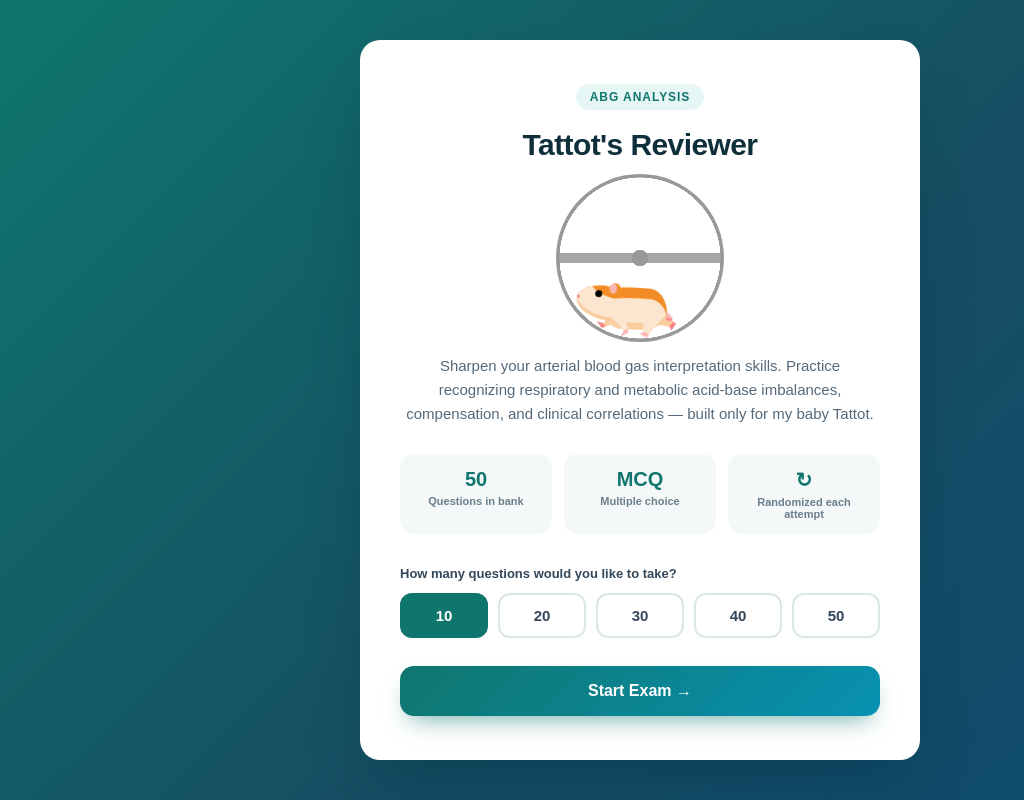
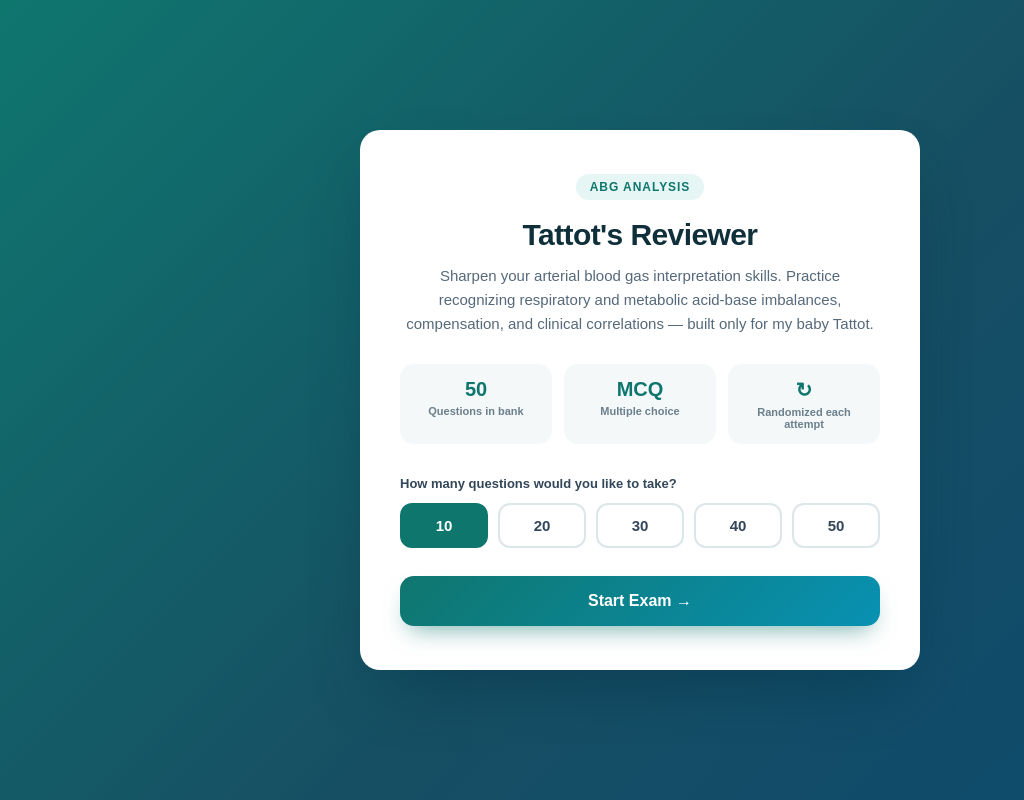
Before and after one commit to dapunzalan/dummy, an Angular app: page /home in a window 1280 px wide. Shown: the whole page, without its empty margins (0-1024 px from the left). Built offline with nearby package versions, Linux system fonts and the light colour scheme.

Commit message:
removed: hamster

```diff
--- a/src/app/pages/home/home.component.html
+++ b/src/app/pages/home/home.component.html
@@ -2,32 +2,10 @@
   <div class="welcome-card">
     <div class="badge">ABG Analysis</div>
     <h1>Tattot's Reviewer</h1>
-    <div
-      aria-label="Orange and tan hamster running in a metal wheel"
-      role="img"
-      class="wheel-and-hamster"
-    >
-      <div class="wheel"></div>
-      <div class="hamster">
-        <div class="hamster__body">
-          <div class="hamster__head">
-            <div class="hamster__ear"></div>
-            <div class="hamster__eye"></div>
-            <div class="hamster__nose"></div>
-          </div>
-          <div class="hamster__limb hamster__limb--fr"></div>
-          <div class="hamster__limb hamster__limb--fl"></div>
-          <div class="hamster__limb hamster__limb--br"></div>
-          <div class="hamster__limb hamster__limb--bl"></div>
-          <div class="hamster__tail"></div>
-        </div>
-      </div>
-      <div class="spoke"></div>
-    </div>
     <p class="subtitle">
-      Sharpen your arterial blood gas interpretation skills. Practice
-      recognizing respiratory and metabolic acid-base imbalances, compensation,
-      and clinical correlations &mdash; built only for my baby Tattot.
+      Sharpen your arterial blood gas interpretation skills. Practice recognizing
+      respiratory and metabolic acid-base imbalances, compensation, and clinical
+      correlations &mdash; built only for my baby Tattot.
     </p>
 
     <div class="info-row">
@@ -53,8 +31,7 @@
           *ngFor="let size of pageSizes"
           class="picker-btn"
           [class.active]="selectedCount === size"
-          (click)="selectCount(size)"
-        >
+          (click)="selectCount(size)">
           {{ size }}
         </button>
       </div>
--- a/src/app/pages/home/home.component.scss
+++ b/src/app/pages/home/home.component.scss
@@ -150,280 +150,6 @@ h1 {
   font-weight: 600;
 }
 
-.wheel-and-hamster {
-  --dur: 1s;
-  position: relative;
-  width: 12em;
-  height: 12em;
-  font-size: 14px;
-  margin: 12px auto;
-}
-
-.wheel,
-.hamster,
-.hamster div,
-.spoke {
-  position: absolute;
-}
-
-.wheel,
-.spoke {
-  border-radius: 50%;
-  top: 0;
-  left: 0;
-  width: 100%;
-  height: 100%;
-}
-
-.wheel {
-  background: radial-gradient(100% 100% at center,hsla(0,0%,60%,0) 47.8%,hsl(0,0%,60%) 48%);
-  z-index: 2;
-}
-
-.hamster {
-  animation: hamster var(--dur) ease-in-out infinite;
-  top: 50%;
-  left: calc(50% - 3.5em);
-  width: 7em;
-  height: 3.75em;
-  transform: rotate(4deg) translate(-0.8em,1.85em);
-  transform-origin: 50% 0;
-  z-index: 1;
-}
-
-.hamster__head {
-  animation: hamsterHead var(--dur) ease-in-out infinite;
-  background: hsl(30,90%,55%);
-  border-radius: 70% 30% 0 100% / 40% 25% 25% 60%;
-  box-shadow: 0 -0.25em 0 hsl(30,90%,80%) inset,
-		0.75em -1.55em 0 hsl(30,90%,90%) inset;
-  top: 0;
-  left: -2em;
-  width: 2.75em;
-  height: 2.5em;
-  transform-origin: 100% 50%;
-}
-
-.hamster__ear {
-  animation: hamsterEar var(--dur) ease-in-out infinite;
-  background: hsl(0,90%,85%);
-  border-radius: 50%;
-  box-shadow: -0.25em 0 hsl(30,90%,55%) inset;
-  top: -0.25em;
-  right: -0.25em;
-  width: 0.75em;
-  height: 0.75em;
-  transform-origin: 50% 75%;
-}
-
-.hamster__eye {
-  animation: hamsterEye var(--dur) linear infinite;
-  background-color: hsl(0,0%,0%);
-  border-radius: 50%;
-  top: 0.375em;
-  left: 1.25em;
-  width: 0.5em;
-  height: 0.5em;
-}
-
-.hamster__nose {
-  background: hsl(0,90%,75%);
-  border-radius: 35% 65% 85% 15% / 70% 50% 50% 30%;
-  top: 0.75em;
-  left: 0;
-  width: 0.2em;
-  height: 0.25em;
-}
-
-.hamster__body {
-  animation: hamsterBody var(--dur) ease-in-out infinite;
-  background: hsl(30,90%,90%);
-  border-radius: 50% 30% 50% 30% / 15% 60% 40% 40%;
-  box-shadow: 0.1em 0.75em 0 hsl(30,90%,55%) inset,
-		0.15em -0.5em 0 hsl(30,90%,80%) inset;
-  top: 0.25em;
-  left: 2em;
-  width: 4.5em;
-  height: 3em;
-  transform-origin: 17% 50%;
-  transform-style: preserve-3d;
-}
-
-.hamster__limb--fr,
-.hamster__limb--fl {
-  clip-path: polygon(0 0,100% 0,70% 80%,60% 100%,0% 100%,40% 80%);
-  top: 2em;
-  left: 0.5em;
-  width: 1em;
-  height: 1.5em;
-  transform-origin: 50% 0;
-}
-
-.hamster__limb--fr {
-  animation: hamsterFRLimb var(--dur) linear infinite;
-  background: linear-gradient(hsl(30,90%,80%) 80%,hsl(0,90%,75%) 80%);
-  transform: rotate(15deg) translateZ(-1px);
-}
-
-.hamster__limb--fl {
-  animation: hamsterFLLimb var(--dur) linear infinite;
-  background: linear-gradient(hsl(30,90%,90%) 80%,hsl(0,90%,85%) 80%);
-  transform: rotate(15deg);
-}
-
-.hamster__limb--br,
-.hamster__limb--bl {
-  border-radius: 0.75em 0.75em 0 0;
-  clip-path: polygon(0 0,100% 0,100% 30%,70% 90%,70% 100%,30% 100%,40% 90%,0% 30%);
-  top: 1em;
-  left: 2.8em;
-  width: 1.5em;
-  height: 2.5em;
-  transform-origin: 50% 30%;
-}
-
-.hamster__limb--br {
-  animation: hamsterBRLimb var(--dur) linear infinite;
-  background: linear-gradient(hsl(30,90%,80%) 90%,hsl(0,90%,75%) 90%);
-  transform: rotate(-25deg) translateZ(-1px);
-}
-
-.hamster__limb--bl {
-  animation: hamsterBLLimb var(--dur) linear infinite;
-  background: linear-gradient(hsl(30,90%,90%) 90%,hsl(0,90%,85%) 90%);
-  transform: rotate(-25deg);
-}
-
-.hamster__tail {
-  animation: hamsterTail var(--dur) linear infinite;
-  background: hsl(0,90%,85%);
-  border-radius: 0.25em 50% 50% 0.25em;
-  box-shadow: 0 -0.2em 0 hsl(0,90%,75%) inset;
-  top: 1.5em;
-  right: -0.5em;
-  width: 1em;
-  height: 0.5em;
-  transform: rotate(30deg) translateZ(-1px);
-  transform-origin: 0.25em 0.25em;
-}
-
-.spoke {
-  animation: spoke var(--dur) linear infinite;
-  background: radial-gradient(100% 100% at center,hsl(0,0%,60%) 4.8%,hsla(0,0%,60%,0) 5%),
-		linear-gradient(hsla(0,0%,55%,0) 46.9%,hsl(0,0%,65%) 47% 52.9%,hsla(0,0%,65%,0) 53%) 50% 50% / 99% 99% no-repeat;
-}
-
-/* Animations */
-@keyframes hamster {
-  from, to {
-    transform: rotate(4deg) translate(-0.8em,1.85em);
-  }
-
-  50% {
-    transform: rotate(0) translate(-0.8em,1.85em);
-  }
-}
-
-@keyframes hamsterHead {
-  from, 25%, 50%, 75%, to {
-    transform: rotate(0);
-  }
-
-  12.5%, 37.5%, 62.5%, 87.5% {
-    transform: rotate(8deg);
-  }
-}
-
-@keyframes hamsterEye {
-  from, 90%, to {
-    transform: scaleY(1);
-  }
-
-  95% {
-    transform: scaleY(0);
-  }
-}
-
-@keyframes hamsterEar {
-  from, 25%, 50%, 75%, to {
-    transform: rotate(0);
-  }
-
-  12.5%, 37.5%, 62.5%, 87.5% {
-    transform: rotate(12deg);
-  }
-}
-
-@keyframes hamsterBody {
-  from, 25%, 50%, 75%, to {
-    transform: rotate(0);
-  }
-
-  12.5%, 37.5%, 62.5%, 87.5% {
-    transform: rotate(-2deg);
-  }
-}
-
-@keyframes hamsterFRLimb {
-  from, 25%, 50%, 75%, to {
-    transform: rotate(50deg) translateZ(-1px);
-  }
-
-  12.5%, 37.5%, 62.5%, 87.5% {
-    transform: rotate(-30deg) translateZ(-1px);
-  }
-}
-
-@keyframes hamsterFLLimb {
-  from, 25%, 50%, 75%, to {
-    transform: rotate(-30deg);
-  }
-
-  12.5%, 37.5%, 62.5%, 87.5% {
-    transform: rotate(50deg);
-  }
-}
-
-@keyframes hamsterBRLimb {
-  from, 25%, 50%, 75%, to {
-    transform: rotate(-60deg) translateZ(-1px);
-  }
-
-  12.5%, 37.5%, 62.5%, 87.5% {
-    transform: rotate(20deg) translateZ(-1px);
-  }
-}
-
-@keyframes hamsterBLLimb {
-  from, 25%, 50%, 75%, to {
-    transform: rotate(20deg);
-  }
-
-  12.5%, 37.5%, 62.5%, 87.5% {
-    transform: rotate(-60deg);
-  }
-}
-
-@keyframes hamsterTail {
-  from, 25%, 50%, 75%, to {
-    transform: rotate(30deg) translateZ(-1px);
-  }
-
-  12.5%, 37.5%, 62.5%, 87.5% {
-    transform: rotate(10deg) translateZ(-1px);
-  }
-}
-
-@keyframes spoke {
-  from {
-    transform: rotate(0);
-  }
-
-  to {
-    transform: rotate(-1turn);
-  }
-}
-
 @media (max-width: 480px) {
   .welcome-card {
     padding: 32px 22px;
```
